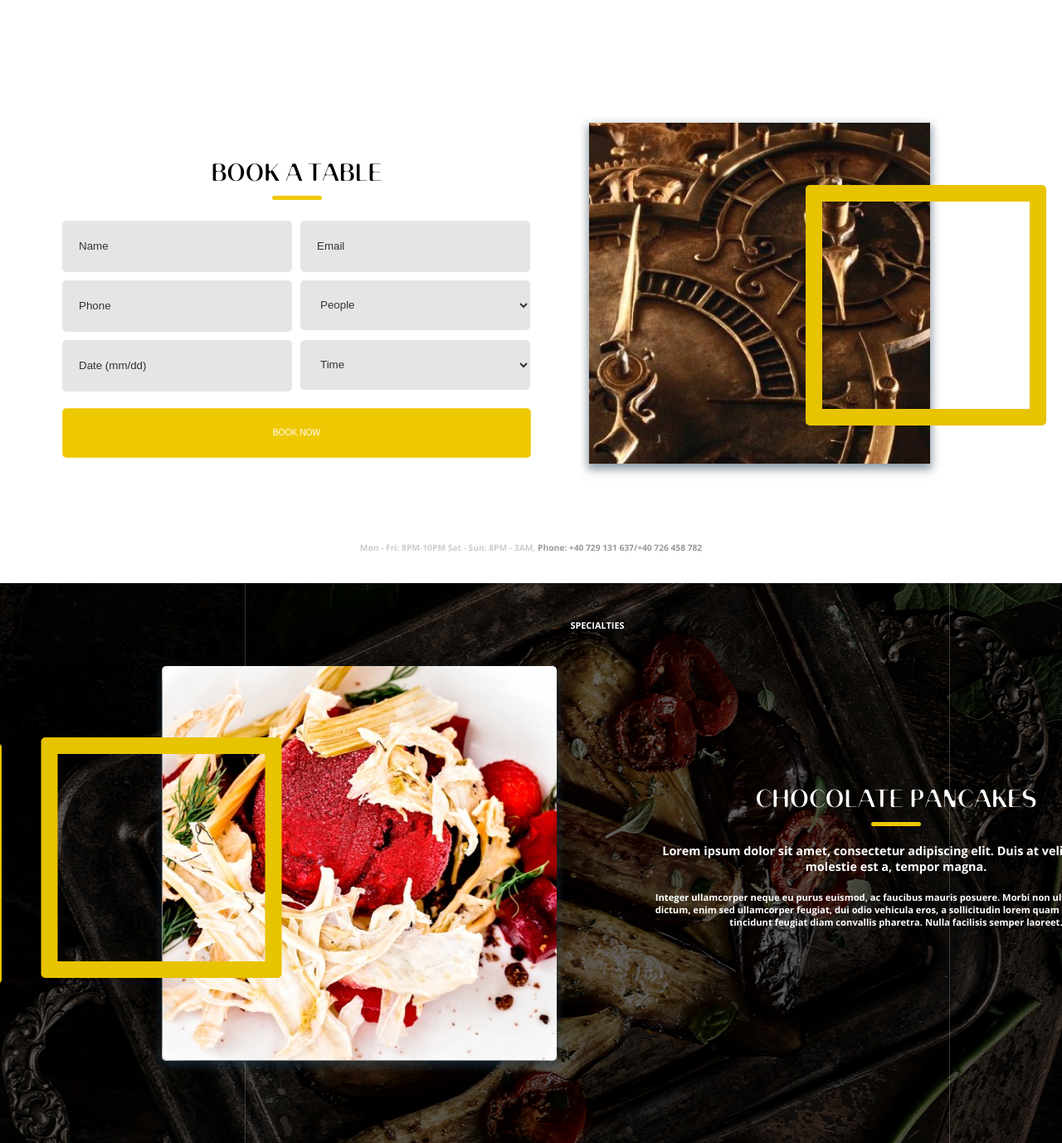
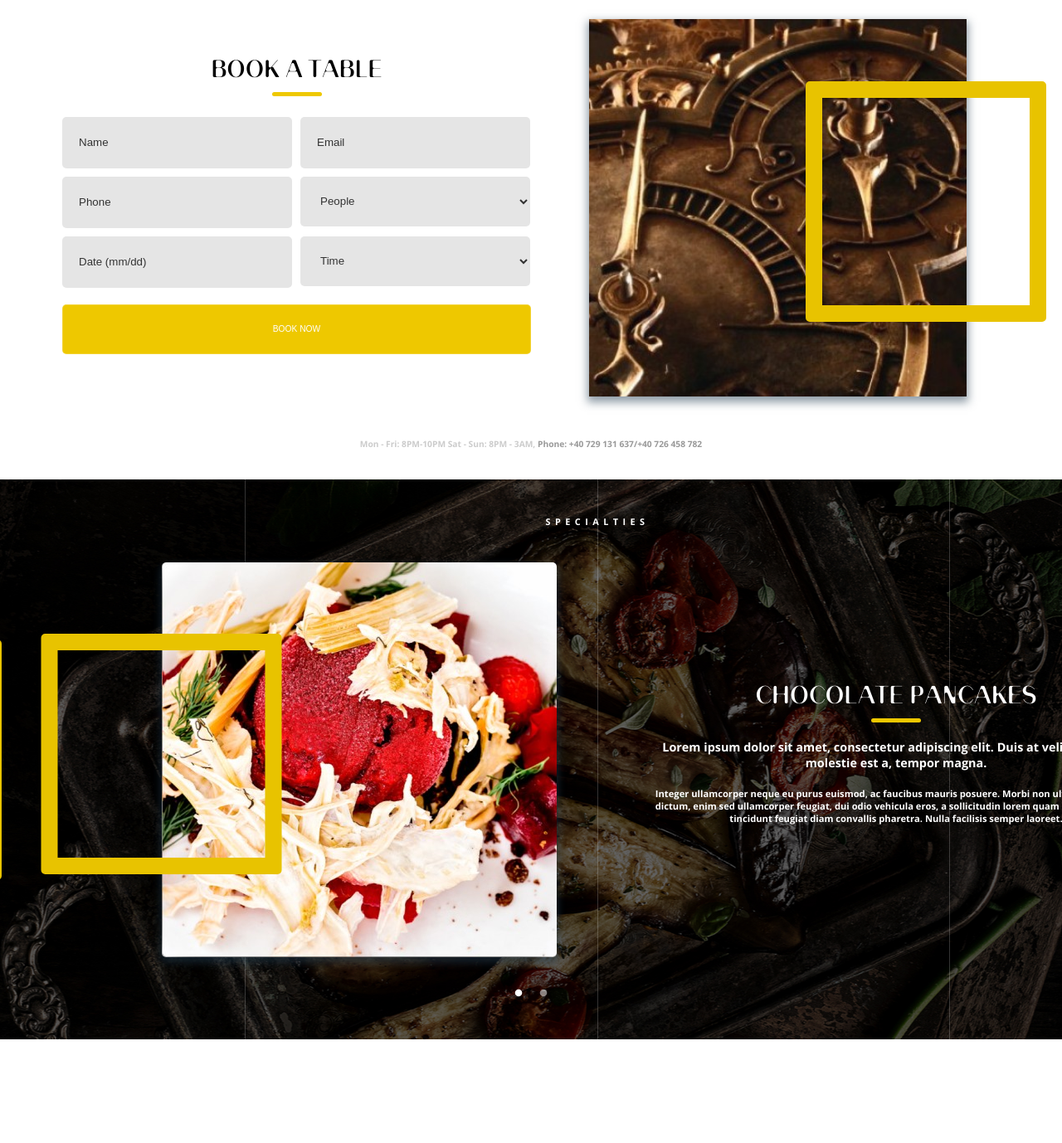
Before and after one commit to DenKihot/hungry_people, a plain HTML site: page index.html in a window 1280 px wide. Shown: the part 2257-3635 px from the top of the page at 83% size. After the commit the page ends 3540 px from the top, so only its background shows below. Drawn offline with nearby package versions, Linux system fonts and the light colour scheme.

Commit message:
correction-section-6

```diff
--- a/index.html
+++ b/index.html
@@ -5,6 +5,7 @@
     <meta http-equiv="X-UA-Compatible" content="IE=edge">
     <meta name="viewport" content="width=device-width, initial-scale=1.0">
     <link rel="stylesheet" href="style.css">
+    <link rel="stylesheet" href="style-slider.css">
     <link rel="stylesheet" href="elems.css">
     <link rel="stylesheet" href="reset.css">
     <link rel="stylesheet" href="slick-1.8.1/slick/slick-theme.css">
@@ -50,7 +51,7 @@
                     <button>BOOK TABLE</button>
                     <button>EXPLORE</button>
                 </div>
-          <a  href="#" class="main-window__button-down-wrapper">
+                <a href="#" class="main-window__button-down-wrapper">
                     <img src="images/down-btn.png" alt="button_down">
                 </a>
             </div>
@@ -66,6 +67,7 @@
         </main>
     </div>
 </article>
+
 <article class="about-us">
     <div class="about-us__wrapper">
         <div class="about-us__left-block">
@@ -80,17 +82,19 @@
                     feugiat diam convallis pharetra. Nulla facilisis semper laoreet.</p>
             </div>
         </div>
+
         <div class="about-us__right-block">
             <img src="images/about-img.jpg" alt="bonfire">
             <div class="about-us__border yellow-border"></div>
         </div>
     </div>
 </article>
+
 <article class="our-team">
     <div class="our-team__wrapper">
         <div class="our-team__center-line"></div>
         <div class="our-team__header-page">
-        <h2>O U R &nbsp &nbsp T E A M</h2>
+            <h2>OUR TEAM</h2>
         </div>
         <div class="our-team__blocks">
             <div class="our-team__left-block">
--- /dev/null
+++ b/style-slider.css
@@ -0,0 +1,14 @@
+.slick-dots {
+    bottom: 45px !important;
+}
+
+.slick-dots li button:before {
+    color: rgba(255, 255, 255, 0.5) !important;
+    font-size: 10px !important;
+    opacity: 1 !important;
+}
+
+.slick-dots li.slick-active button:before {
+    color: white !important;
+    opacity: 1 !important;
+}
--- a/style.css
+++ b/style.css
@@ -75,10 +75,6 @@ main {
    transform: rotate(-90deg);
 
 }
-.main-window__title-block {
-  width: 849px;
-
-}
 .main-window__right-block {
   width: 295px;
   height: calc(100vh - 94px);
@@ -101,6 +97,8 @@ main {
 
 .main-window__title-block {
   margin-top: 200px;
+  width: 849px;
+  height: auto;
 }
 .main-window__title-block h2{
   text-align: center;
@@ -223,6 +221,7 @@ main {
 }
 .our-team__header-page h2 {
   font-size: .85rem;
+  letter-spacing: .5em;
 }
 .our-team__blocks {
   display: flex;
@@ -313,7 +312,7 @@ main {
 .book-table__wrapper {
   width: 1440px;
   margin: 0 auto;
-  margin-top: 225px;
+  margin-top: 100px;
   /* background: grey; */
   height: 575px;
   /* border: 15px sold black; */
@@ -377,6 +376,7 @@ main {
 .book-table__right-block {
   position: relative;
   width: 50%;
+  display: flex;
   /* background: white;
   border: 1px solid red;  */
 }
@@ -415,6 +415,7 @@ main {
 .specialties__wrapper {
   width: 1440px;
   margin: 0 auto;
+  position: relative;
 }
 .specialties__header-page {
   display: flex;
@@ -426,6 +427,7 @@ main {
 
 .specialties__header-page h2 {
   font-size: .85rem;
+  letter-spacing: 0.5em;
 }
 
 .specialties__blocks {
```
Lines whose indentation alone changed are shown as unchanged.
